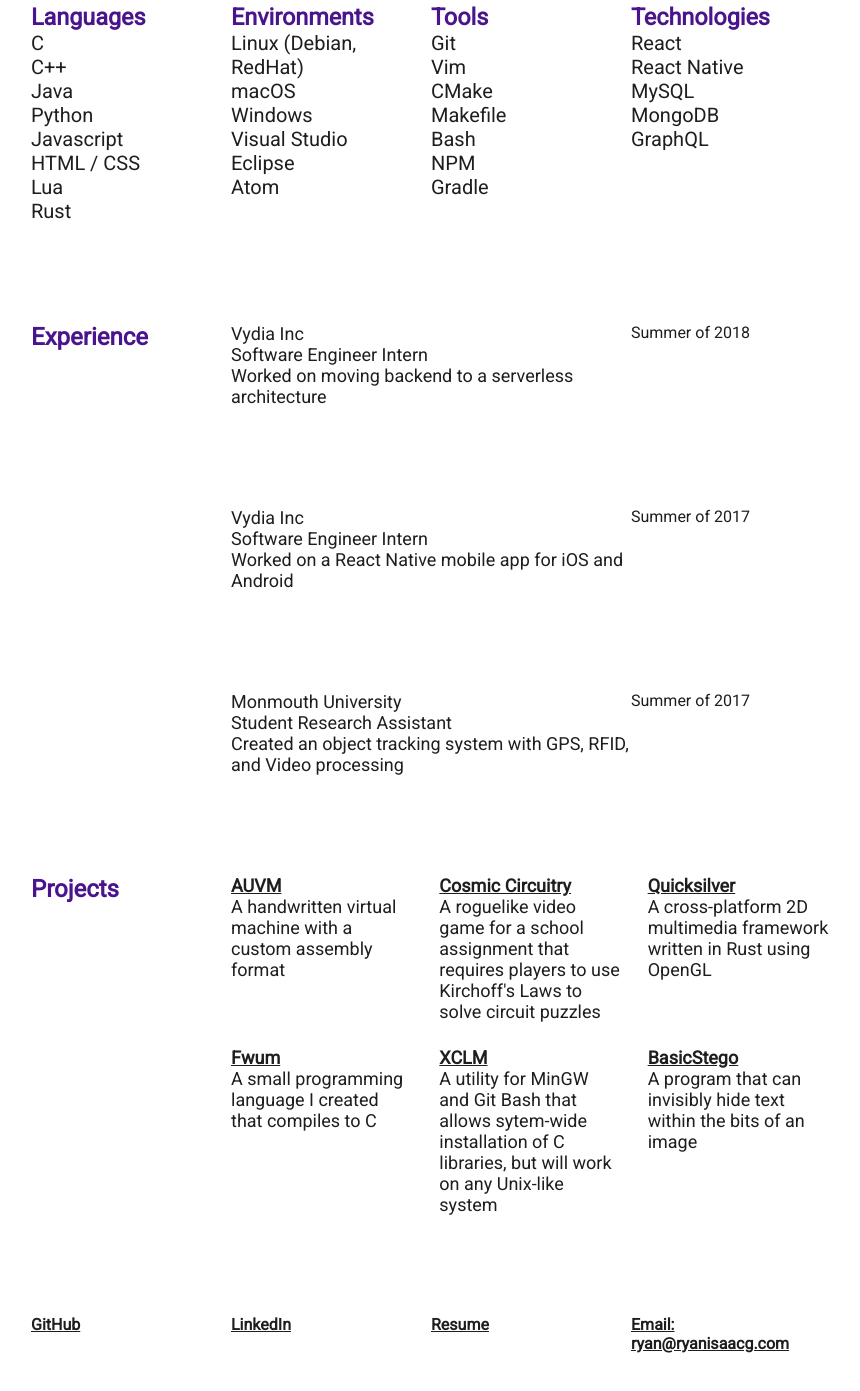
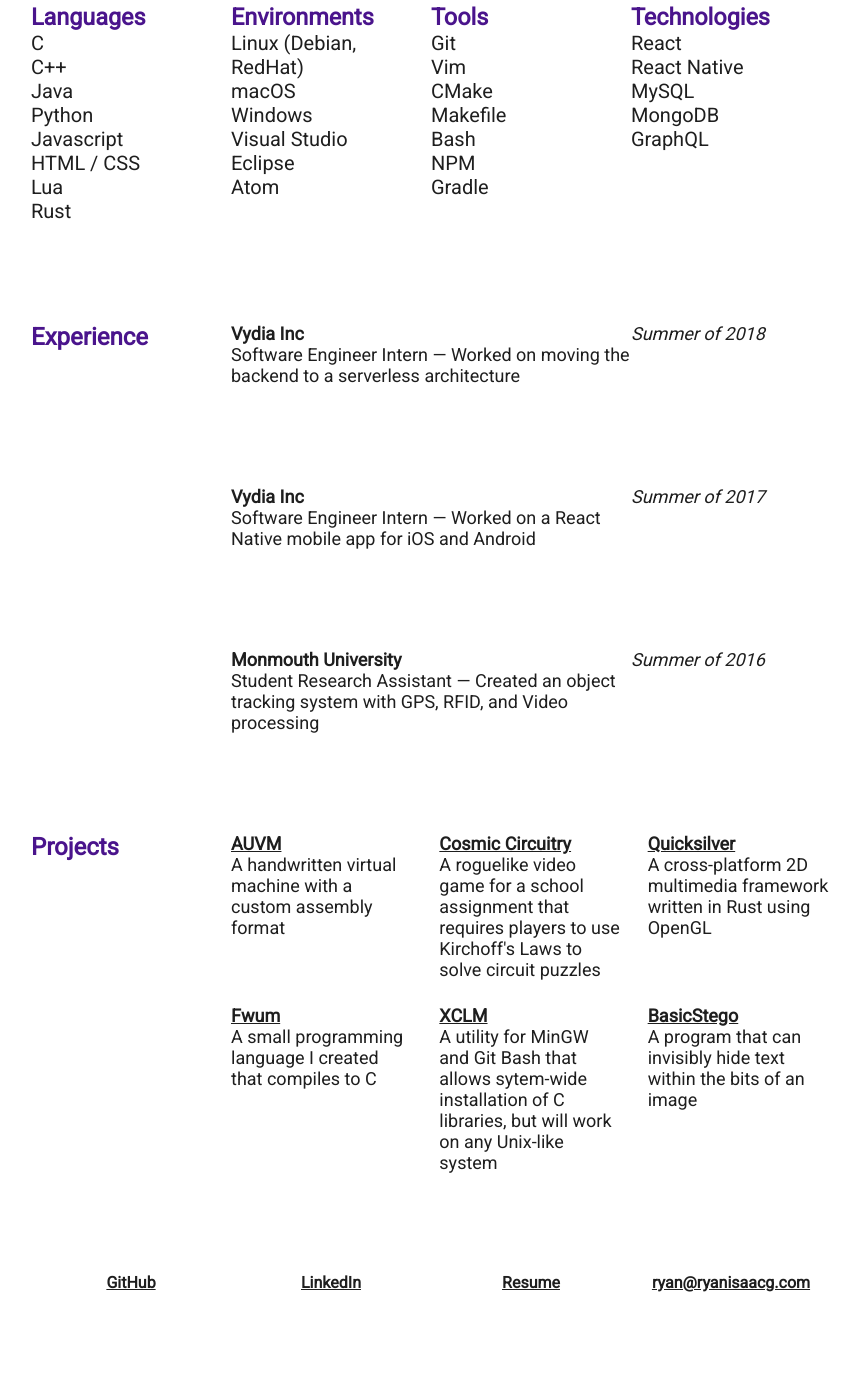
Before and after one commit to ryanisaacg/ryanisaacg.github.io, a plain HTML site: page index.html in a window 1280 px wide. Shown: the part 559-1950 px from the top of the page, without its empty margins (209-1069 px from the left). Drawn offline with Linux system fonts and the light colour scheme.

Commit message:
Finished the desktop version of the site

```diff
--- a/index.html
+++ b/index.html
@@ -58,28 +58,28 @@
         </div>
         <h3 class = "label"> Experience </h3>
         <div class= "job">
-            Vydia Inc <br/>
-            Software Engineer Intern <br/>
-            Worked on moving backend to a serverless architecture
+            <h4> Vydia Inc </h4>
+            Software Engineer Intern &mdash;
+            Worked on moving the backend to a serverless architecture
         </div>
         <div class = "timeframe">
             Summer of 2018
         </div>
         <div class= "job">
-            Vydia Inc <br/>
-            Software Engineer Intern <br/>
+            <h4> Vydia Inc </h4>
+            Software Engineer Intern &mdash;
             Worked on a React Native mobile app for iOS and Android
         </div>
         <div class = "timeframe">
             Summer of 2017
         </div>
         <div class= "job">
-            Monmouth University <br/>
-            Student Research Assistant <br/>
+            <h4> Monmouth University </h4>
+            Student Research Assistant &mdash;
             Created an object tracking system with GPS, RFID, and Video processing
         </div>
         <div class = "timeframe">
-            Summer of 2017
+            Summer of 2016
         </div>
         <h3 class = "label"> Projects </h3>
         <div class = "description projects">
@@ -127,16 +127,16 @@
             </div>
         </div>
         <a href = "https://github.com/ryanisaacg" class = "contact" target = "_blank">
-            GitHub
+            GitHub <br>
         </a>
         <a href = "https://linkedin.com/in/ryanisaacg" class = "contact" target = "_blank">
-            LinkedIn
+            LinkedIn <br>
         </a>
         <a href = "https://drive.google.com/file/d/0B5La54gkB9Cza0pCcEhsUVhDYjQ/view" class = "contact" target = "_blank">
-            Resume
+            Resume <br>
         </a>
         <a href = "mailto:ryan@ryanisaacg.com" class = "contact" target = "_blank">
-            Email: ryan@ryanisaacg.com
+            ryan@ryanisaacg.com  <br>
         </a>
     </body>
 </html>
--- a/style.css
+++ b/style.css
@@ -54,9 +54,15 @@ h3, h4 {
 	grid-column-end: 4;
 }
 .timeframe {
-	font-size: 16px;
+	font-style: italic;
+	font-size: 18px;
 	grid-column-start: 4;
 	grid-column-end: 5;
+	margin-bottom: 2em;
+}
+.contact {
+	text-align: center;
+	margin: 0 auto;
 }
 p {
 	font-size: 18px;
```
